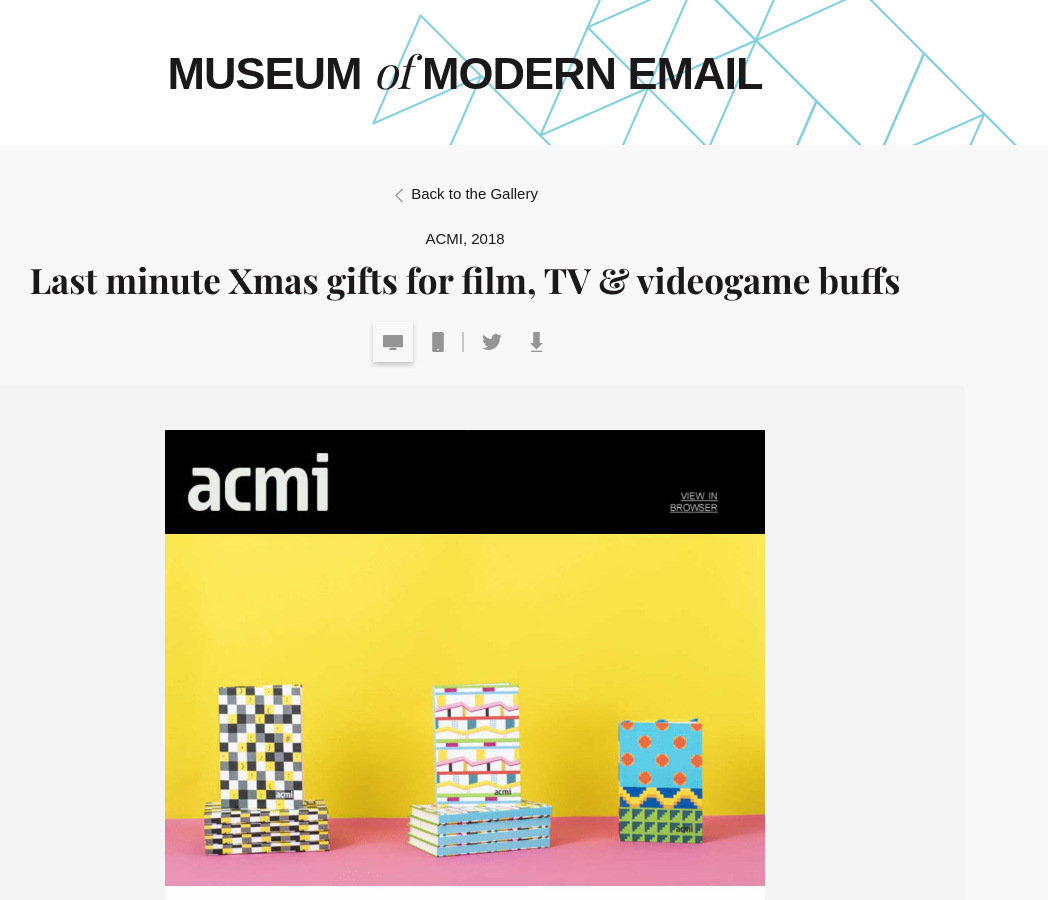
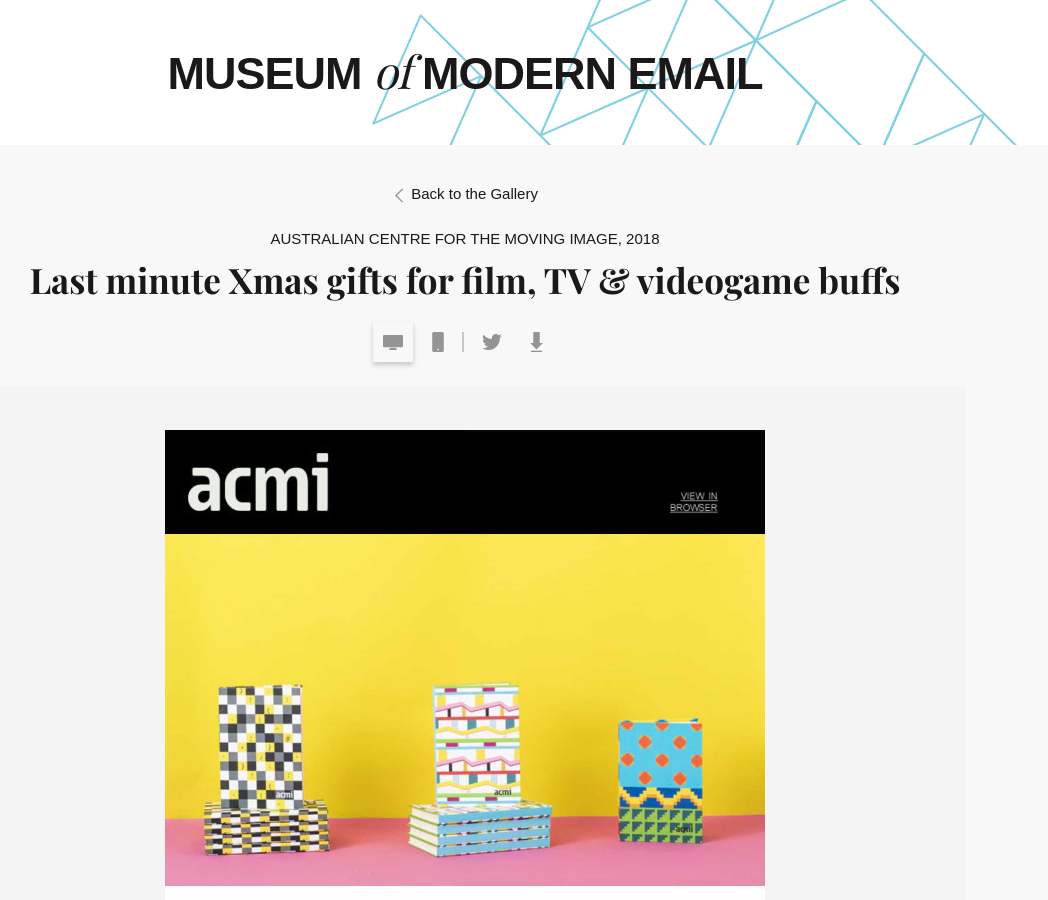
Before and after one commit to WordFly/wordfly.github.io, a Jekyll site: the page built from _emails/acmi-shop.md, in a window 1280 px wide and 900 px high. Shown: the whole window, without its empty margins (175-1223 px from the left). Built offline with Jekyll 4.4.1, drawn with Linux system fonts in a browser that asks for light colours; some web fonts are replaced.

Commit message:
Text updates

```diff
--- a/_emails/acmi-shop.md
+++ b/_emails/acmi-shop.md
@@ -1,5 +1,5 @@
 ---
-credit: "ACMI"
+credit: "Australian Centre for the Moving Image"
 title: "Last minute Xmas gifts for film, TV & videogame buffs"
 date: 2018-01-01T00:00:00-0800
 images:
```
Also changed, not shown: _emails/australian-chamber-orchestra.md (+1 -1 lines).
